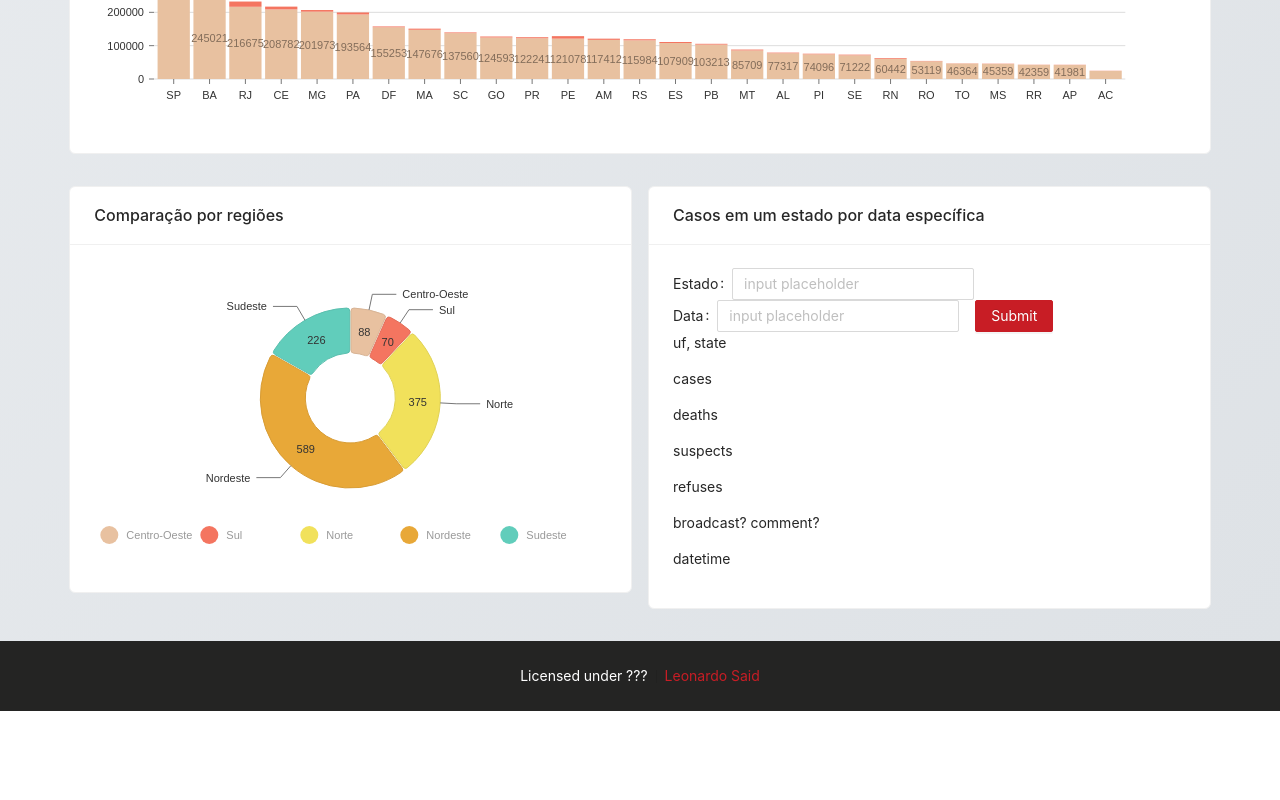
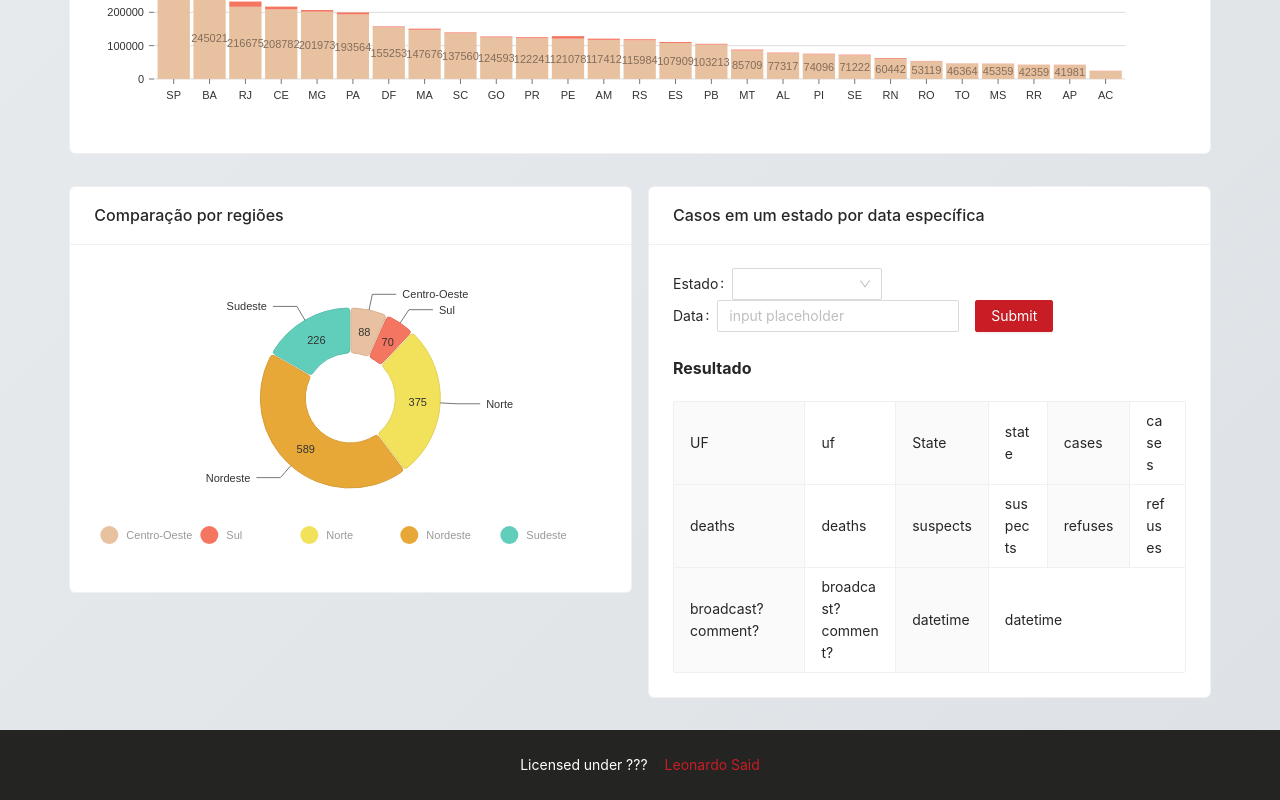
Before and after one commit to LeonardoSaid/covid19dashboard, a React (Create React App) app: page / in a window 1280 px wide. Shown: the part 695-1495 px from the top of the page. Before the commit the page ends 1406 px from the top, so only its background shows below. Built offline with nearby package versions, Linux system fonts and the light colour scheme.

Commit message:
wip(StateSearch): component

```diff
--- /dev/null
+++ b/src/components/StateSearch/StateDetails.tsx
@@ -0,0 +1,23 @@
+import React from 'react';
+import { Descriptions } from 'antd';
+
+export const StateDetails = (props: any) => {
+    return (
+        <Descriptions
+            bordered
+            title="Resultado"
+            size="small"
+        >
+            <Descriptions.Item label="UF">uf</Descriptions.Item>
+            <Descriptions.Item label="State">state</Descriptions.Item>
+            <Descriptions.Item label="cases">cases</Descriptions.Item>
+            <Descriptions.Item label="deaths">deaths</Descriptions.Item>
+            <Descriptions.Item label="suspects">suspects</Descriptions.Item>
+            <Descriptions.Item label="refuses">refuses</Descriptions.Item>
+            <Descriptions.Item label="broadcast? comment?">broadcast? comment?</Descriptions.Item>
+            <Descriptions.Item label="datetime">datetime</Descriptions.Item>
+        </Descriptions>
+    );
+}
+
+export default StateDetails;
--- a/src/components/State/StateSearch/StateSearch.tsx
+++ b/src/components/StateSearch/StateSearch.tsx
@@ -1,18 +1,21 @@
 import React, { useState } from 'react';
-import { Form, Input, Button, Radio } from 'antd';
+import { Form, Input, Button, Space, Select } from 'antd';
+import StateDetails from './StateDetails';
+import { states } from '../../utils/state';
 
 export const StateSearch = (props: any) => {
 
     const [form] = Form.useForm();
+    const stateOptions = states.map(state => <Select.Option value={state.uf}>{state.state}</Select.Option>)
 
     return (
-        <>
+        <Space direction="vertical" size="large">
             <Form
                 layout="inline"
                 form={form}
             >
                 <Form.Item label="Estado">
-                    <Input placeholder="input placeholder" />
+                    <Select style={{ width: 150 }}>{stateOptions}</Select>
                 </Form.Item>
                 <Form.Item label="Data">
                     <Input placeholder="input placeholder" />
@@ -22,14 +25,8 @@ export const StateSearch = (props: any) => {
                 </Form.Item>
             </Form>
 
-            <p>uf, state</p>
-            <p>cases</p>
-            <p>deaths</p>
-            <p>suspects</p>
-            <p>refuses</p>
-            <p>broadcast? comment?</p>
-            <p>datetime</p>
-        </>
+            <StateDetails />
+        </Space>
     );
 }
 
--- a/src/components/State/StateTable/StateTable.tsx
+++ b/src/components/StateTable/StateTable.tsx
@@ -1,6 +1,6 @@
 import React from 'react';
 import { Table } from 'antd';
-import { summary } from '../../../mock/brazilapi';
+import { summary } from '../../mock/brazilapi';
 
 const columns = [
     {
--- a/src/components/index.ts
+++ b/src/components/index.ts
@@ -1,9 +1,9 @@
 import Footer from './Footer/Footer';
 import Header from './Header/Header';
 import BarChart from './Charts/BarChart/BarChart';
-import StateTable from './State/StateTable/StateTable';
+import StateTable from './StateTable/StateTable';
 import PieChart from './Charts/PieChart/PieChart';
-import StateSearch from './State/StateSearch/StateSearch';
+import StateSearch from './StateSearch/StateSearch';
 import StatisticCard from './Statistics/StatisticCard/StatisticCard';
 import StatisticGroupBrazil from './Statistics/StatisticGroupBrazil/StatisticGroupBrazil';
 import GeoChart from './Charts/GeoChart/GeoChart';
--- /dev/null
+++ b/src/utils/state.js
@@ -0,0 +1,140 @@
+export const states = [
+	{
+		"uf": "AC",
+		"state": "Acre",
+		"region": "Norte"
+	},
+	{
+		"uf": "AL",
+		"state": "Alagoas",
+		"region": "Nordeste"
+	},
+	{
+		"uf": "AP",
+		"state": "Amapá",
+		"region": "Norte"
+	},
+	{
+		"uf": "AM",
+		"state": "Amazonas",
+		"region": "Norte"
+	},
+	{
+		"uf": "BA",
+		"state": "Bahia",
+		"region": "Nordeste"
+	},
+	{
+		"uf": "CE",
+		"state": "Ceará",
+		"region": "Nordeste"
+	},
+	{
+		"uf": "ES",
+		"state": "Espírito Santo",
+		"region": "Sudeste"
+	},
+	{
+		"uf": "GO",
+		"state": "Goiás",
+		"region": "Centro-Oeste"
+	},
+	{
+		"uf": "MA",
+		"state": "Maranhão",
+		"region": "Nordeste"
+	},
+	{
+		"uf": "MT",
+		"state": "Mato Grosso",
+		"region": "Centro-Oeste"
+	},
+	{
+		"uf": "MS",
+		"state": "Mato Grosso do Sul",
+		"region": "Centro-Oeste"
+	},
+	{
+		"uf": "MG",
+		"state": "Minas Gerais",
+		"region": "Sudeste"
+	},
+	{
+		"uf": "PR",
+		"state": "Paraná",
+		"region": "Sul"
+	},
+	{
+		"uf": "PB",
+		"state": "Paraíba",
+		"region": "Nordeste"
+	},
+	{
+		"uf": "PA",
+		"state": "Pará",
+		"region": "Norte"
+	},
+	{
+		"uf": "PE",
+		"state": "Pernambuco",
+		"region": "Nordeste"
+	},
+	{
+		"uf": "PI",
+		"state": "Piauí",
+		"region": "Nordeste"
+	},
+	{
+		"uf": "RN",
+		"state": "Rio Grande do Norte",
+		"region": "Nordeste"
+	},
+	{
+		"uf": "RS",
+		"state": "Rio Grande do Sul",
+		"region": "Sul"
+	},
+	{
+		"uf": "RJ",
+		"state": "Rio de Janeiro",
+		"region": "Sudeste"
+	},
+	{
+		"uf": "RO",
+		"state": "Rondônia",
+		"region": "Norte"
+	},
+	{
+		"uf": "RR",
+		"state": "Roraima",
+		"region": "Norte"
+	},
+	{
+		"uf": "SC",
+		"state": "Santa Catarina",
+		"region": "Sul"
+	},
+	{
+		"uf": "SE",
+		"state": "Sergipe",
+		"region": "Nordeste"
+	},
+	{
+		"uf": "SP",
+		"state": "São Paulo",
+		"region": "Sudeste"
+	},
+	{
+		"uf": "TO",
+		"state": "Tocantins",
+		"region": "Norte"
+	}
+]
+
+export const regions = {
+    norte: ['AM', 'RR', 'AP', 'PA', 'TO', 'RO', 'AC'],
+    nordeste: ['MA','PI','CE','RN','PE','PB','SE','AL','BA'],
+    centrooeste: ['MT', 'MS', 'GO'],
+    sudeste: ['SP', 'RJ', 'ES', 'MG'],
+    sul: ['PR', 'RS', 'SC']
+}
```
Also changed, not shown: src/setupTests.ts (deleted, +0 -5 lines).
